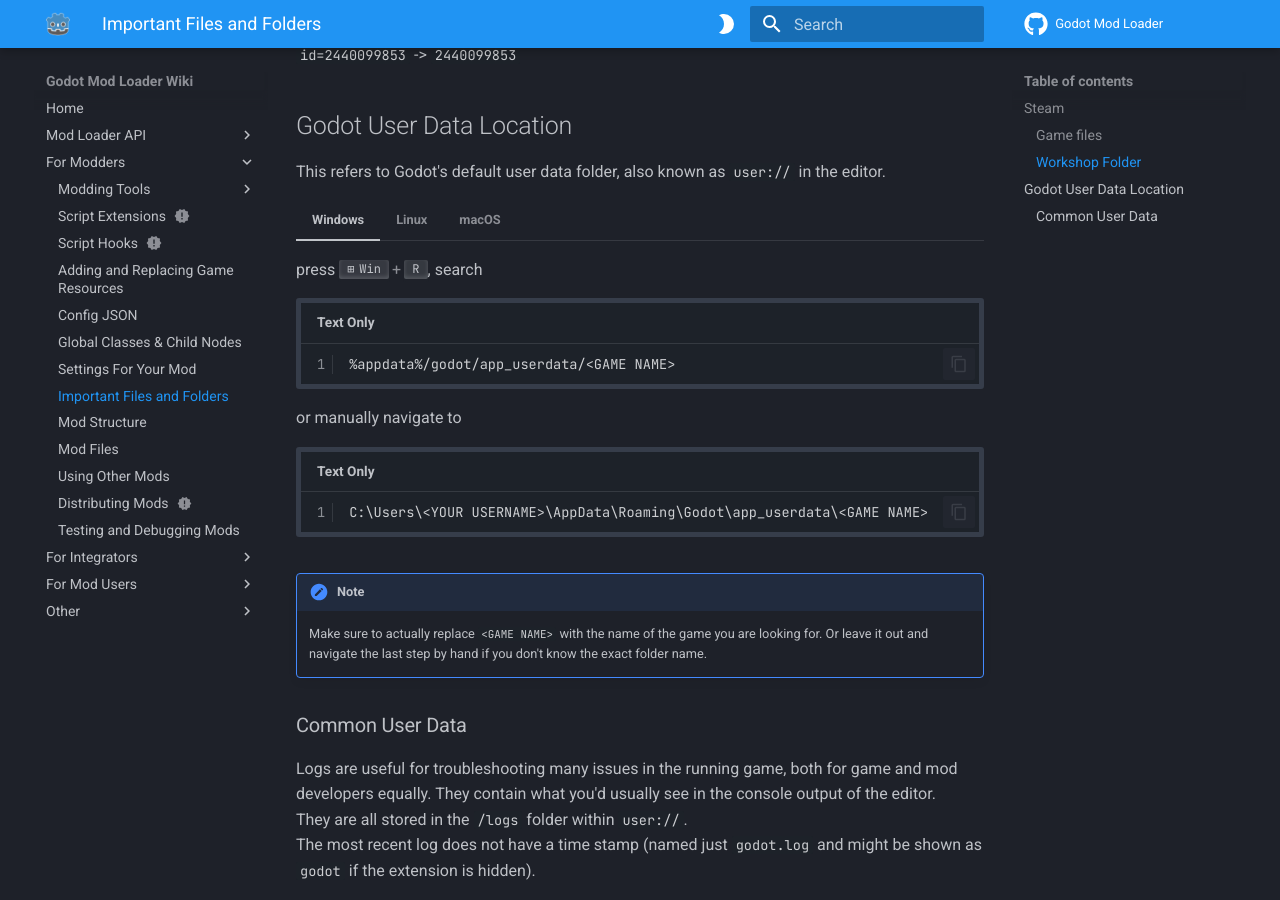
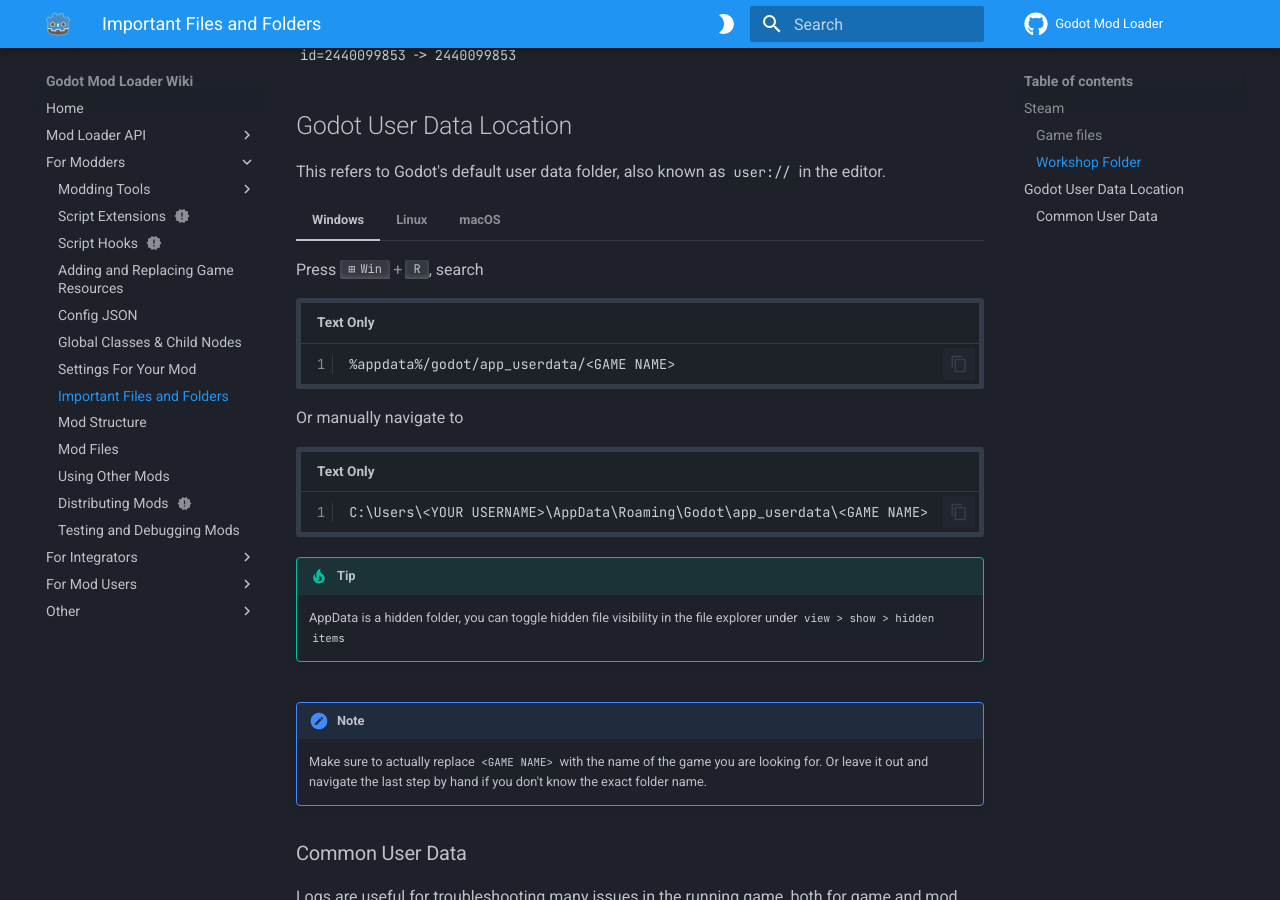
Before and after one commit to GodotModding/gmlwiki, an MkDocs documentation site: the page built from docs/guides/modding/file_paths.md, in a window 1280 px wide and 900 px high, scrolled down 1018 px. Built offline with MkDocs 1.6.1 and Material for MkDocs 9.7.7, drawn with Linux system fonts in a browser that asks for light colours; comment, search, counter and statistics services are not loaded.

Commit message:
more file path info

````diff
--- a/docs/guides/modding/file_paths.md
+++ b/docs/guides/modding/file_paths.md
@@ -42,19 +42,33 @@ Workshop item page: `https://steamcommunity.com/sharedfiles/filedetails/?id=2440
 This refers to Godot's default user data folder, also known as `user://` in the editor.
 
 === "Windows"
-    press ++win+r++, search
+    Press ++win+r++, search
     ```
     %appdata%/godot/app_userdata/<GAME NAME>
     ```
-    or manually navigate to
+    Or manually navigate to
     ```
     C:\Users\<YOUR USERNAME>\AppData\Roaming\Godot\app_userdata\<GAME NAME>
     ```
+    !!! tip
+        AppData is a hidden folder, you can toggle hidden file visibility in the file explorer under
+        `view > show > hidden items`
+
 === "Linux"
-    navigate to
+    Navigate to
     ```
     ~/.local/share/godot/app_userdata/<GAME NAME>
     ```
+    If this folder is empty for a steam game, also try
+    ```
+    ~/.steam/steam/steamapps/compatdata/<STEAM APP ID>
+    ```
+    The app id is the number found in the url when visiting the game's steam page.
+
+    !!! tip
+        Files and folder prefixed with a `.` are hidden by default, in many distributions you can press ++ctrl+h++
+        to toggle hidden file visibility. In the shell you can list all with them `ls -a`.
+
 === "macOS"
     open Finder, press ++cmd+shift+g++, search
     ```
@@ -65,7 +79,7 @@ This refers to Godot's default user data folder, also known as `user://` in the
     /Users/<YOUR USERNAME>/Library/Application Support/Godot/app_userdata/<GAME NAME>
     ```
     !!! tip
-        `Library` is a hidden folder, press ++cmd+shift+period++ to toggle hidden folder visibility in Finder
+        `Library` is a hidden folder, press ++cmd+shift+period++ to toggle hidden file visibility in Finder
 
 !!! note
     Make sure to actually replace `<GAME NAME>` with the name of the game you are looking for.
````
